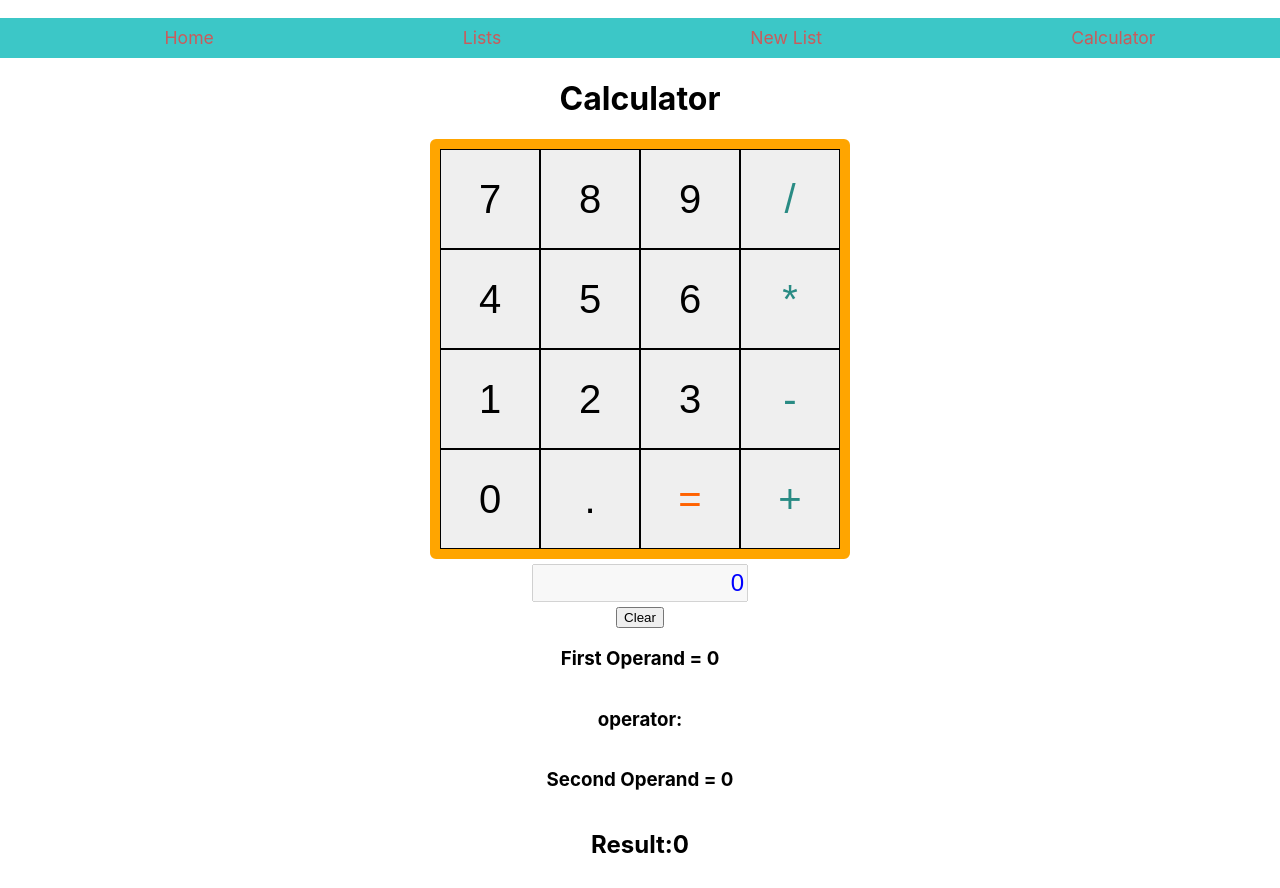
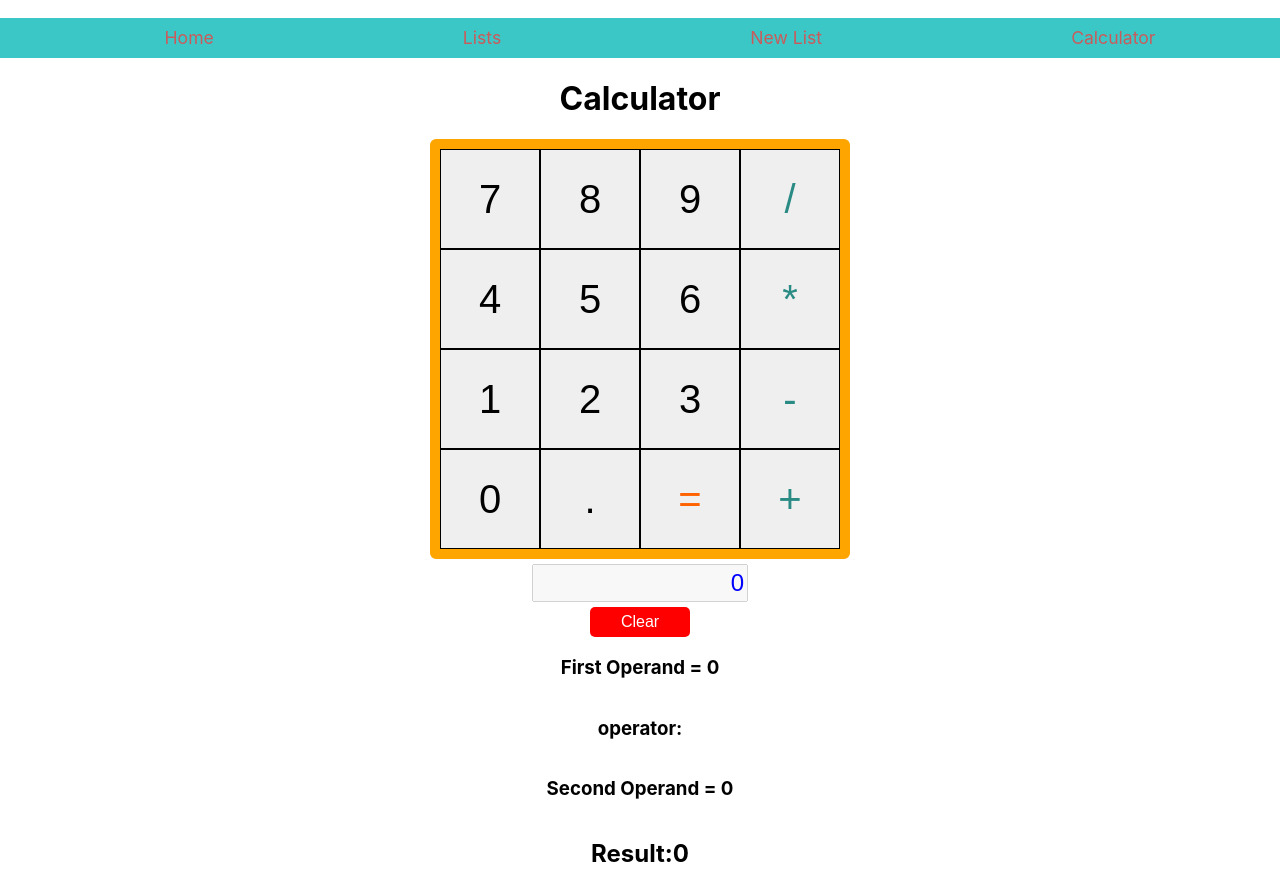
Before and after one commit to khodgesx/shopping-list-front, a React (Create React App) app: page /calculator in a window 1280 px wide. Built offline with nearby package versions, Linux system fonts and the light colour scheme.

Commit message:
fixed decimal result and adding decimal for firstoperand and updated clear function and button styling

```diff
--- a/src/App.css
+++ b/src/App.css
@@ -87,3 +87,16 @@
   flex-direction: column;
   align-items: center;
 }
+
+button:active{
+  transform: scale(97%);
+}
+#clear {
+  background-color: red;
+  color:white;
+  font-size: 1rem;
+  border: none;
+  border-radius: 5px;
+  height: 30px;
+  width: 100px;
+}
--- a/src/calculator/calculator.jsx
+++ b/src/calculator/calculator.jsx
@@ -40,6 +40,9 @@ const Calculator = () =>{
             if(firstOperand === 0){
                 setFirstOperand(e.target.innerHTML)
                 setScreen(e.target.innerHTML)
+            }else if(firstOperand === 0 + '.'){
+                setFirstOperand('0.' + e.target.innerHTML)
+                setScreen('0.' + e.target.innerHTML)
             }else{
                 setFirstOperand(firstOperand + e.target.innerHTML)
                 setScreen(firstOperand + e.target.innerHTML)
@@ -61,6 +64,7 @@ const Calculator = () =>{
         console.log(e.target.innerHTML)
         if(waitingforSecond === false){
             setFirstOperand(firstOperand + e.target.innerHTML)
+            setScreen(firstOperand + e.target.innerHTML)
             console.log(firstOperand)
         }else{
             setSecondOperand(secondOperand + e.target.innerHTML)
@@ -79,23 +83,25 @@ const Calculator = () =>{
     const solve = ()=>{
         if(!isNaN(firstOperand) && !isNaN(secondOperand)){
             if(operator === '+'){
-                let answer = parseInt(firstOperand) + parseInt(secondOperand)
+                let answer = parseFloat(firstOperand) + parseFloat(secondOperand)
+
                 setResult(answer)
                 setScreen(answer)
                 setFirstOperand(answer)
+
             }else if(operator === '-'){
-                let answer = parseInt(firstOperand) - parseInt(secondOperand)
+                let answer = parseFloat(firstOperand) - parseFloat(secondOperand)
                 setResult(answer)
                 setScreen(answer)
                 setFirstOperand(answer)
             }else if(operator === '*'){
-                let answer = parseInt((firstOperand) * parseInt(secondOperand))
+                let answer = parseFloat((firstOperand) * parseFloat(secondOperand))
                 setResult(answer)
                 setScreen(answer)
                 setFirstOperand(answer)
                 setScreen(answer)
             }else if(operator === '/'){
-                let answer = parseInt(firstOperand) / parseInt(secondOperand)
+                let answer = parseFloat(firstOperand) / parseFloat(secondOperand)
                 setResult(answer)
                 setScreen(answer)
                 setFirstOperand(answer)
@@ -109,11 +115,13 @@ const Calculator = () =>{
         }
 
     }
-    let cleared;
     const clear=()=>{
-       cleared = true;
-    }
-    if(cleared === true){
+        setFirstOperand(0)
+        setWaitingForSecond(false)
+        setSecondOperand(0)
+        setWaitForOperator(true)
+        setOperator('')
+        setResult(0)
         setScreen(0)
     }
 
@@ -149,7 +157,7 @@ const Calculator = () =>{
             </div>
             <div className="calc-entry">
                 <input id="screen"type="text" value={screen}disabled></input>
-                <button onClick={clear}>Clear</button>
+                <button id="clear"onClick={clear}>Clear</button>
 
                 <h3>First Operand = {firstOperand}</h3>
                 <h3>operator: {operator}</h3>
```
